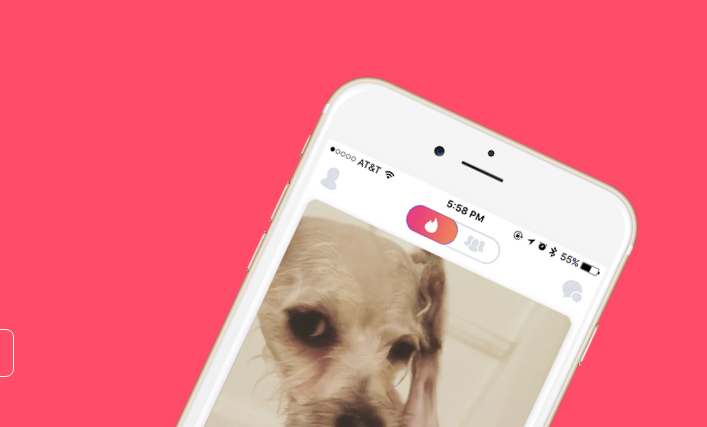
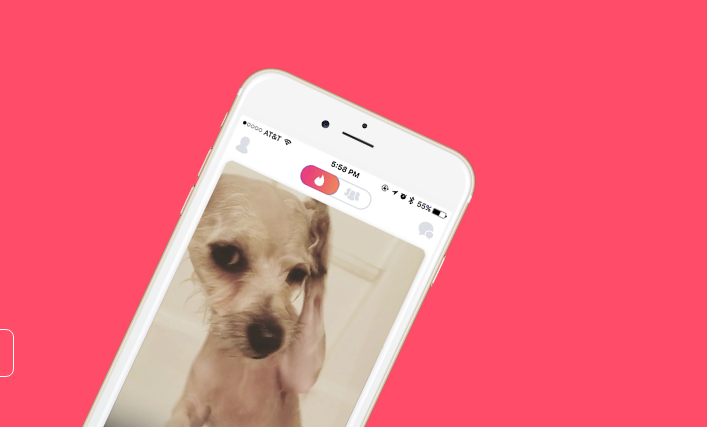
Before and after one commit to futurimco/tindog, a plain HTML site: page index.html in a window 1280 px wide. Shown: the part 104-531 px from the top of the page, 573-1280 px from the left. Drawn offline with nearby package versions, Linux system fonts and the light colour scheme.

Commit message:
z-index-iphone_img_updated

```diff
--- a/css/styles.css
+++ b/css/styles.css
@@ -59,8 +59,8 @@ color: white;
     margin: 10% 6%;
     position: absolute;
     z-index: 0;
-    top: 9.3%;
-    height:87%;
+    top: -15%;
+  width:60%;
 
 
 
@@ -255,3 +255,7 @@ margin: auto;
 
 
 }
+.dn
+{
+    position: relative;
+}
--- a/index.html
+++ b/index.html
@@ -56,12 +56,12 @@
 
     <!-- Title -->
     <div class="row mk">
-    <div class="col-lg-6">
+    <div class="col-lg-6 col-md-12">
       <h1>Meet new and interesting dogs nearby.</h1>
       <button type="button" class="btn btn-dark btn-lg download_button" style="position: relative;"> <i style="position:absolute; top:12px;" class="fab fa-apple"></i>&nbsp &nbsp Download</button>
       <button type="button" class="btn btn-outline-light btn-lg download_button" ><i class="fa-brands fa-google-play"></i>  Download</button>
     </div>
-    <div  class="col-lg-6">
+    <div  class="col-lg-6 col-md-12 dn">
       <img class="iphoneimg" src="images/iphone6.png" alt="iphone-mockup">
     </div>
 </div >
```
